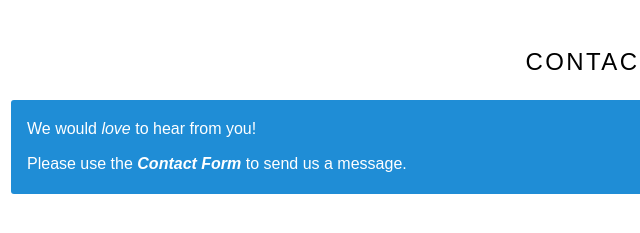
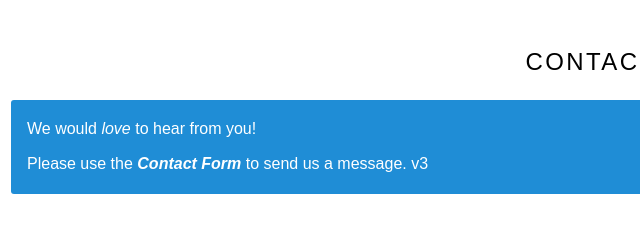
Before and after one commit to DataChipp/DataChipp.github.io, a plain HTML site: page index.html in a window 1280 px wide. Shown: the top 233 px of the page, 21-661 px from the left. Drawn offline with nearby package versions, Linux system fonts and the light colour scheme; a script that the page names is missing.

Commit message:
added v3

```diff
--- a/index.html
+++ b/index.html
@@ -14,7 +14,7 @@
        <p>
            We would <em>love</em> to hear from you! </p>
            <p>Please use the <b><em>Contact Form</em></b>
-           to send us a message.
+           to send us a message. v3
        </p>
    </aside>
 
```
